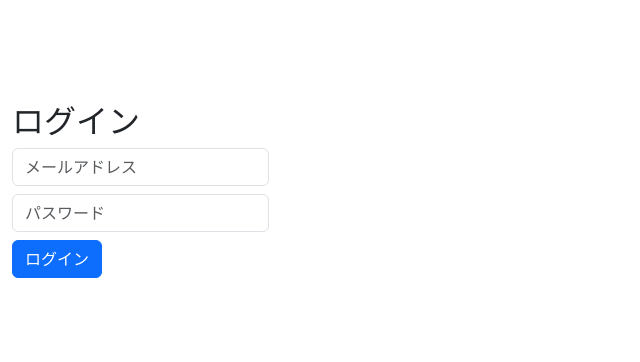
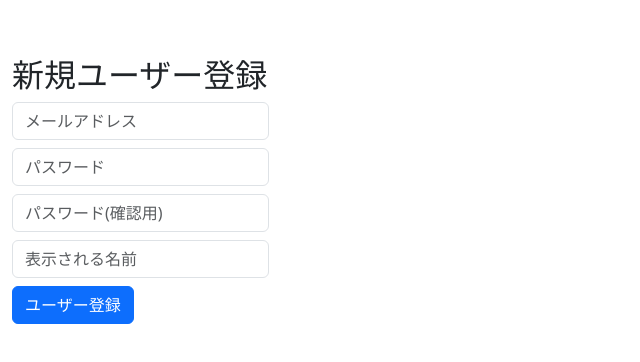
Before and after one commit to shono1103/chat_app_front, a React (Vite) app: page /signup in a window 1280 px wide. Before the commit this address led to /. Shown: the part 234-596 px from the top of the page, without its empty margins (0-640 px from the left). Built offline with nearby package versions, Linux system fonts and the light colour scheme.

Commit message:
signup画面作成

```diff
--- a/src/App.tsx
+++ b/src/App.tsx
@@ -3,6 +3,7 @@ import { Routes, Route, Navigate } from "react-router-dom";
 import { useState } from "react";
 import React from "react";
 import Login from "./components/Login";
+import Signup from "./components/Signup";
 import Conversations from "./components/Conversations";
 import ChatRoom from "./components/ChatRoom";
 import type { User } from "./common/dataStruct";
@@ -24,6 +25,14 @@ function App() {
 					path="/"
 					element={
 						user ? <Navigate to="/conversations" replace /> : <Login onLogin={setUser} />
+					}
+				/>
+
+				{/* サインアップ画面 */}
+				<Route
+					path="/signup"
+					element={
+						<Signup />
 					}
 				/>
 
--- a/src/components/Login.tsx
+++ b/src/components/Login.tsx
@@ -1,6 +1,7 @@
 import { useState } from "react";
 import apiClient from "../api/client";
 import type { User } from "../common/dataStruct"
+import { Link } from "react-router-dom";
 
 const Login = ({ onLogin }: { onLogin: (token: User) => void }) => {
 	const [email, setEmail] = useState("");
@@ -45,6 +46,8 @@ const Login = ({ onLogin }: { onLogin: (token: User) => void }) => {
 				/>
 				<button type="submit" className="btn btn-primary">ログイン</button>
 			</form>
+
+			<Link to="/signup">新規ユーザー登録へ</Link>
 		</div>
 	);
 };
--- a/src/components/Signup.tsx
+++ b/src/components/Signup.tsx
@@ -0,0 +1,76 @@
+import { useState } from "react";
+import apiClient from "../api/client";
+
+const Signup = () => {
+	const [email, setEmail] = useState("");
+	const [password, setPassword] = useState("");
+	const [confirmationPwd, setConfirmationPwd] = useState("");
+	const [display_name, setDisplayName] = useState("");
+	const [error, setError] = useState("");
+
+	const handleSubmit = async (e: React.FormEvent) => {
+
+		e.preventDefault();
+		if (password !== confirmationPwd) {
+			setError("Password and confirmation do not match");
+			return;
+		}
+		try {
+			const res = await apiClient.post(
+				"/signup",
+				{
+					user: {
+						email: email,
+						password: password,
+						display_name: display_name
+					},
+				}
+			);
+			console.log(res.data);
+		} catch (err) {
+			setError(`Signup failed. Please try again.: ${err}`);
+		}
+	};
+
+	return (
+		<div className="container mt-5">
+			<h2>新規ユーザー登録</h2>
+			<form onSubmit={handleSubmit}>
+				<input
+					type="email"
+					placeholder="メールアドレス"
+					value={email}
+					onChange={(e) => setEmail(e.target.value)}
+					className="form-control mb-2"
+				/>
+				<input
+					type="password"
+					placeholder="パスワード"
+					value={password}
+					onChange={(e) => setPassword(e.target.value)}
+					className="form-control mb-2"
+				/>
+				<input
+					type="confirmationPwd"
+					placeholder="パスワード(確認用)"
+					value={confirmationPwd}
+					onChange={(e) => setConfirmationPwd(e.target.value)}
+					className="form-control mb-2"
+				/>
+				<input
+					type="display_name"
+					placeholder="表示される名前"
+					value={display_name}
+					onChange={(e) => setDisplayName(e.target.value)}
+					className="form-control mb-2"
+				/>
+				<button type="submit" className="btn btn-primary">ユーザー登録</button>
+				{/* エラー表示 */}
+				{error && <p style={{ color: "red" }}>{error}</p>}
+
+			</form>
+		</div>
+	);
+};
+
+export default Signup;
```
